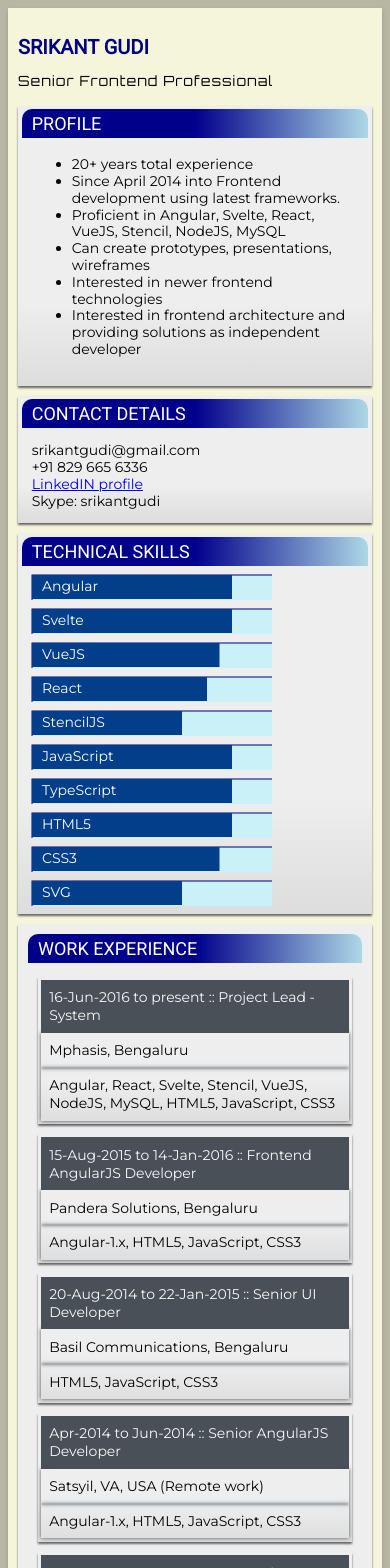
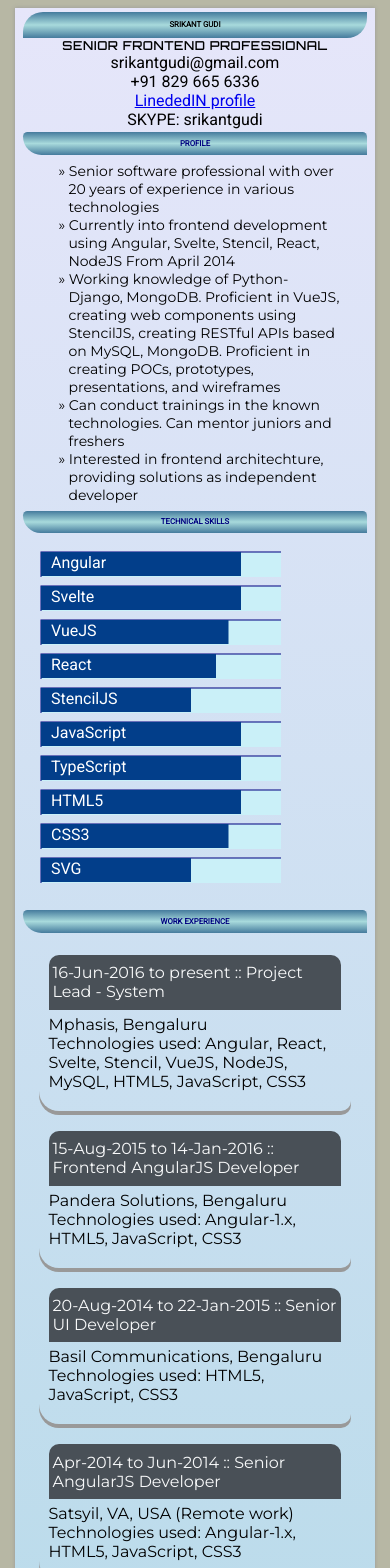
Before and after one commit to srikantgudi/srikantgudi.github.io, a Svelte app: page / in a window 390 px wide. Shown: the top 1568 px of the page. Built offline with nearby package versions, Linux system fonts and the light colour scheme; a web font is replaced by a local one.

Commit message:
Modified layout and styles

```diff
--- a/public/global.css
+++ b/public/global.css
@@ -1,15 +1,108 @@
 :root {
     background-color: #b7b7a4;
 }
-.org-name, .exp-period {
-    font-size: 14px;
-  }
-  .job-title {
+.page {
+    margin: 1% 20%;
+    padding: 1% 2%;
+    background: linear-gradient(lavender,lightblue);
+    min-height: 90vh;
+    display: flex;
+    flex-flow: column;
+    font-family: Roboto;
+}
+.box {
+    box-shadow: 0 0 4px #999;
+}
+.title {
+    font-family: Roboto;
+    font-weight: 600;
+    font-size: 2vw;
+    background: linear-gradient(#457b9d,#a8dadc,#457b9d);
+    padding: 1vh 10vw;
+    border-radius: 20px 0 20px;
+}
+.position-title {
+    font-family: Orbitron;
+    font-size: 3vw;
+    letter-spacing: 1px;
+    font-weight: 600;
+}
+.title, .position-title {
+    text-align: center;
+}
+.contact-details {
+    display: flex;
+    flex-flow: column;
+}
+.contact-item {
+    min-width: 25%;
+    text-align: center;
+}
+.profile-details {
+    display: flex;
+    flex-flow: column;
+    margin: 1% 8%;
+    font-family: Montserrat;
+}
+.profile-item {
+    text-indent: -16px;
+    margin-left: 24px;
+    font-size: 1.2em;
+}
+.profile-item:before {
+    content: '\bb\20';
+}
+.section-title {
+    text-align: center;
+    font-size: 2vw;
+    font-weight: 600;
+    background: linear-gradient(#457b9d,#a8dadc,#457b9d);
+    padding: 2% 0;
+    margin: 1% 0;
+    border-radius: 20px 20px 0 80px;
+    color: navy;
+}
+.skills {
+    display: flex;
+    flex-flow: row wrap;
+    padding: 10px 2vw 20px;
+}
+.skill {
+    margin-right: 10px;
+}
+.exp {
+    font-family: Montserrat;
+}
+.exp-item {
+    box-shadow: 0 4px 0 #999999;
+    border-radius: 0 0 10px 20px;
+    padding: 0 10px 20px;
+    margin: 10px 0;
+}
+
+.job-title {
     font-family: Montserrat;
     background-color: #495057;
     color: #f8f9fa;
-    padding: 1vh 2vw;
-    margin: 0;
+    padding: 1vh 1vw;
+    margin: 0 0 5px;
+    border-radius: 10px 10px 0 0;
+}
+@media screen and (max-width: 720px) {
+    .page {
+        margin: 1% 2% 2em;
+    }
+    .contact-details, .profile-details {
+        flex-flow: column;
+    }
+    .profile-item {
+        font-size: 14px;
+        text-indent: -10px;
+        margin-left: 18px;
+    }
+}
+.org-name, .exp-period {
+    font-size: 14px;
   }
   .org-name {
     font-family: Montserrat;
@@ -22,17 +115,28 @@
     flex-flow: column;
     height: auto;
     margin: 1vh 4vw;
-    box-shadow: 0 2px 2px #999999;
   }
-  .details {
-    margin: 1vh 4vw;
-    font-family: Montserrat;
-    font-size: 16px;
+
+  @media screen and (min-width: 960px) {
+      .contact-item, .profile-item {
+          font-size: 20px;
+      }
+      .topnav {
+          display: block;
+          flex-flow: column;
+          text-align: center;
+      }
+      .topnav-panel {
+          width: 90%;
+      }
+      .title {
+          box-shadow: 0 2px 0 #999999;
+          margin: 10px auto;
+          font-size: 20px;
+      }
+      .position-title {
+          width: 100%;
+          font-size: 100%;
+          letter-spacing: 0;
+      }
   }
-  .exp:hover {
-    box-shadow: 0 0 10px #666666;
-    font-size: 110%;
-    transition: all 1s;
-    background-color: lightcyan;
-    border-radius: 30px;
-  }
--- a/src/App.svelte
+++ b/src/App.svelte
@@ -1,215 +1,65 @@
 <script>
-	import Dialog from './Dialog.svelte';
-	import WorkHistory from './WorkHistory.svelte';
-	import SkillLevel from './SkillLevel.svelte'
 	import { data } from './data/data';
-
-	let name = 'world';
-	let showDetailExp = false;
-	let showDetailSkills = false;
-
-	const detailSkills = () => {
-		showDetailSkills = true;
-	}
-	const detailWorkExp = () => {
-		showDetailExp = true;
-	}
+	import SkillLevel from './SkillLevel.svelte';
 </script>
 
-<style>
-	.page {
-		box-shadow: 0 2px 4px #999999;
-		margin: 0 20%;
-		background: linear-gradient(to bottom,beige 90%, olive);
-	}
-	.topnav {
-		height: 8vh;
-		padding: 10px;
-		display: flex;
-		flex-flow: column;
-		align-items: center;
-		justify-content: space-around;
-	}
-	.content {
-		display: flex;
-		flex-flow: column;
-	}
-	.title {
-		font-family: Roboto;
-		font-weight: 600;
-		font-size: 30px;
-		text-transform: uppercase;
-		color: navy;
-	}
-	.position-title {
-		font-family: Orbitron;
-		letter-spacing: 1px;;
-		font-size: 20px;
-	}
-	.panel {
-		font-family: Montserrat;
-		display: flex;
-		flex-flow: column;
-		margin: 10px 10px 0;
-		padding: 1%;
-		font-size: 14px;
-		box-shadow: 0 2px 2px #666666;
-		background: linear-gradient(to bottom, #eeeeee 70%, #ddd);
-	}
-	.profile {
-		width: 40vw;
-	}
-	.contact {
-		width: 20vw;
-	}
-	.contact-details {
-		box-sizing: border-box;
-		padding: 0 20px;
-		font-size: 16px;
-		margin-top: 10px;
-		line-height: 1.2;
-	}
-	.profile-details {
-		font-size: 14px;
-	}
-	.sectiontitle {
-		display: flex;
-		font-family: Roboto;
-		font-size: 18px;
-		text-transform: uppercase;
-		border-radius: 10px 10px 0 0;
-		padding: 4px 10px;
-		margin-bottom: 4px;
-		background: linear-gradient(to right,darkblue 50%,lightblue);
-		color: #ffffff;
-	}
-	.skills {
-
-	}
-	.exp {
-		padding: 10px;
-		margin: 10px;
-	}
-
-	:global(.icon-btn) {
-		border: none;
-		box-shadow: 0 2px 0 #999999;
-		display: flex;
-		align-items: center;
-		justify-content: space-around;
-		border-radius: 50%;
-		width: 24px;
-		height: 24px;
-		margin: 0 10px;
-		cursor: pointer;
-		background-color: lightgrey;
-		color: #333333;
-	}
-	@media screen and (max-width: 960px) {
-		.page {
-			padding: 20px 0;
-			height: auto;
-			margin: 0;
-		}
-		.title {
-			font-size: 20px;
-		}
-		.position-title {
-			font-size: 14px;
-		}
-		.contact-details {
-			font-size: 10px;
-		}
-		.topnav {
-			align-items: flex-start;
-			padding: 0 10px;
-		}
-		.content {
-			display: flex;
-			flex-flow: column;
-		}
-		.panel {
-			width: auto;
-			height: auto;
-			transition: all 1s eas-in-out;
-		}
-		.contact-details, .profile-details {
-			font-size: 14px;
-			line-height: 1.2;
-			padding: 0 10px 10px
-		}
-		.skills {
-			width: auto;
-		}
-	}
-</style>
-<div class="page">
-	<div class="topnav">
+<div class="page box">
 	<div class="title">
-			Srikant Gudi
+		SRIKANT GUDI
 	</div>
 	<div class="position-title">
-			Senior Frontend Professional
+		SENIOR FRONTEND PROFESSIONAL
 	</div>
+	<div class="contact-details">
+		<div class="contact-item">
+			srikantgudi@gmail.com
 		</div>
-	<div class="content">
-		<div class="panel">
-			<div class="sectiontitle">
-				Profile
+		<div class="contact-item">
+			+91 829 665 6336
+		</div>
+		<div class="contact-item">
+			<a href="https://www.linkedin.com/in/srikantgudi-blr/" target="_blank">LinededIN profile</a>
+		</div>
+		<div class="contact-item">
+			SKYPE: srikantgudi
+		</div>
+		<div class="section-title">
+			PROFILE
 		</div>
 		<div class="profile-details">
-				<ul>
-					<li>20+ years total experience</li>
-					<li>Since April 2014 into Frontend development using latest frameworks.</li>
-					<li>Proficient in Angular, Svelte, React, VueJS, Stencil, NodeJS, MySQL</li>
-					<li>Can create prototypes, presentations, wireframes</li>
-					<li>Interested in newer frontend technologies</li>
-					<li>Interested in frontend architecture and providing solutions as independent developer</li>
-				</ul>
+			{#each data.profile as text}
+			<div class="profile-item">
+				{text}
 			</div>
+			{/each}
 		</div>
-		<div class="panel">
-			<div class="sectiontitle">
-				Contact Details
+		<div class="section-title">
+			TECHNICAL SKILLS
 		</div>
-			<div class="contact-details">
-				<div>
-					srikantgudi@gmail.com
+		<div class="skills">
+			{#each Object.keys(data.skills) as skill}
+			<div class="skill">
+				<SkillLevel ht={30} text={skill} level={data.skills[skill]} />
+			</div>
+			{/each}
+		</div>
+		<div class="section-title">
+			WORK EXPERIENCE
+		</div>
+		<div class="exp">
+			{#each data.exp as exp,expidx}
+			<div class="exp-item">
+				<div class="job-title">
+					{exp.dates} :: {exp.jobTitle}
 				</div>
 				<div>
-					+91 829 665 6336
+					{exp.org}
 				</div>
 				<div>
-					<a href="https://www.linkedin.com/in/srikantgudi-blr/">LinkedIN profile</a>
+					Technologies used: {exp.technology}
 				</div>
-				<div>
-					Skype: srikantgudi
-				</div>
-			</div>
-		</div>
-		<div class="panel">
-			<div class="sectiontitle">
-				Technical Skills
-			</div>
-			<div>
-				{#each Object.keys(data.skills) as skill}
-				<SkillLevel width={450} ht={30} text={skill} level={data.skills[skill]} />
-				{/each}
-			</div>
-		</div>
-		<div class="panel exp">
-			<div class="sectiontitle">
-				Work Experience
-			</div>
-			<div>
-				{#each data.exp as exp}
-				<div class="panel">
-					<div class="job-title">{exp.dates} :: {exp.jobTitle}</div>
-					<div class="org-name">{exp.org}</div>
-					<div class="org-name">{exp.technology}</div>
 			</div>
 			{/each}
 		</div>
 	</div>
 </div>
-</div>
--- a/src/SkillLevel.svelte
+++ b/src/SkillLevel.svelte
@@ -1,12 +1,13 @@
 <script>
 	export let text;
 	export let level = 1;
-	export let width = 220;
+	export let wid = 250;
 	export let ht = 20;
-	let wid = width > 250 ? 250 : width
 </script>
-<svg height={ht} width={wid}>
-	<rect x="10" y="5" width={wid} height={ht} stroke="navy" fill="#caf0f8" />
-	<rect x="10" y="5" width={level*wid/10} height={ht*0.8} fill="#023e8a" />
-	<text x="20" y={ht/2+(ht/5)} fill="white">{text}</text>
-</svg>
+<div>
+	<svg height={ht} width={wid}>
+		<rect x="10" y="5" width={wid} height={ht} stroke="navy" fill="#caf0f8" />
+		<rect x="10" y="5" width={level*wid/10} height={ht*0.8} fill="#023e8a" />
+		<text x="20" y={ht*0.7} fill="white">{text}</text>
+	</svg>
+</div>
```
Lines whose indentation alone changed are shown as unchanged.
